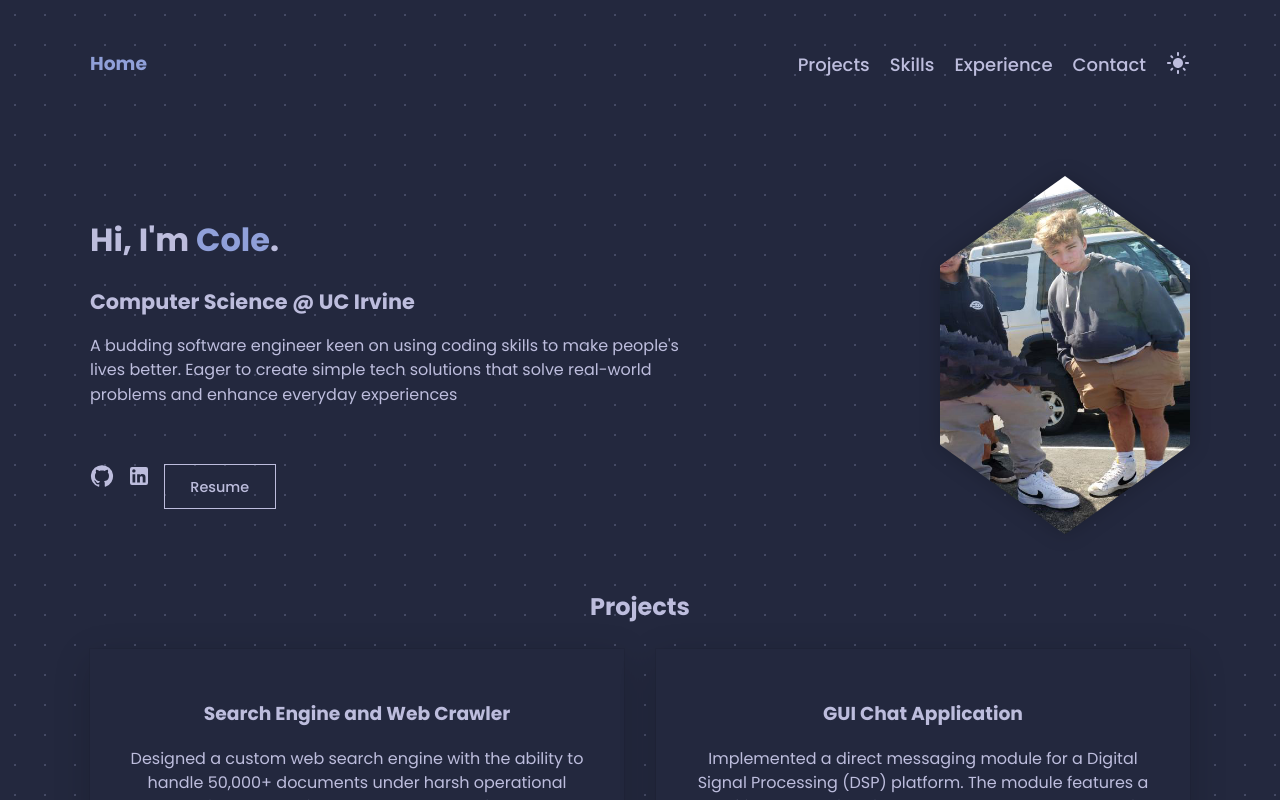
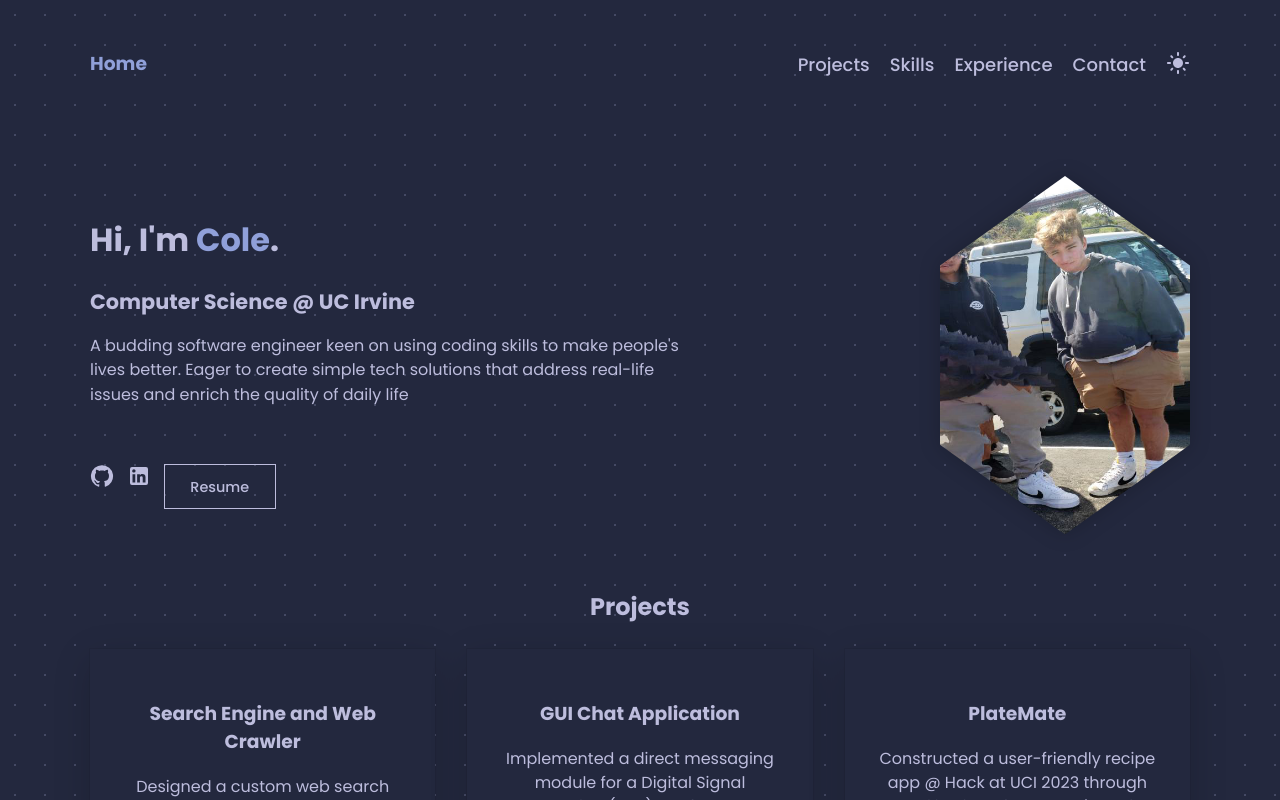
Before and after one commit to colet0227/colet0227.github.io, a React (Create React App) app: page / in a window 1280 px wide. Built offline with nearby package versions, Linux system fonts and the light colour scheme.

Commit message:
updated portfolio

```diff
--- a/src/components/Skills/Skills.js
+++ b/src/components/Skills/Skills.js
@@ -2,7 +2,7 @@ import uniqid from 'uniqid'
 import { skills } from '../../portfolio'
 import './Skills.css'
 
-import { SiPython, SiCplusplus, SiJavascript, SiHtml5, SiCss3, SiSwift, SiReact, SiGit, SiVisualstudiocode, SiJupyter, SiXcode, SiVim } from "react-icons/si";
+import { SiPython, SiCplusplus, SiJavascript, SiHtml5, SiCss3, SiSwift, SiReact, SiGit, SiVisualstudiocode, SiJupyter, SiXcode, SiVim, SiFlask } from "react-icons/si";
 import { DiJava } from "react-icons/di";
 
 const skillIcons = {
@@ -18,7 +18,8 @@ const skillIcons = {
   'Visual Studio Code': <SiVisualstudiocode size = {30}/>,
   'Jupyter Notebook': <SiJupyter size = {30}/>,
   Xcode: <SiXcode size = {30}/>,
-  Vim: <SiVim size = {30}/>
+  Vim: <SiVim size = {30}/>,
+  Flask: <SiFlask size = {30}/>
 };
 
 const Skills = () => {
--- a/src/portfolio.js
+++ b/src/portfolio.js
@@ -13,7 +13,7 @@ const about = {
   name: 'Cole',
   role: 'Computer Science @ UC Irvine',
   description:
-    'A budding software engineer keen on using coding skills to make people\'s lives better. Eager to create simple tech solutions that solve real-world problems and enhance everyday experiences',
+    'A budding software engineer keen on using coding skills to make people\'s lives better. Eager to create simple tech solutions that address real-life issues and enrich the quality of daily life',
   resume: res,
   social: {
     linkedin: 'https://www.linkedin.com/in/cole-thompson-991682251/',
@@ -27,18 +27,26 @@ const projects = [
   {
     name: 'Search Engine and Web Crawler',
     description:
-      'Designed a custom web search engine with the ability to handle 50,000+ documents under harsh operational constraints and having a query response time under 300ms. Developed an indexer to create an inverted index for the corpus using stemming for better textual matches. The search leveraged tf-idf calculations and rankings based on relevance for a subset of the UCI web domain.',
-    stack: ['Visual Studio Code', 'Beautiful Soup', 'Python', 'HTML', 'CSS', 'NLTK', 'Hashlib', 'Git'],
-    sourceCode: 'https://colet0227.github.io/',
-    livePreview: 'https://colet0227.github.io/',
+      'Designed a custom web search engine with the ability to handle 50,000+ documents under harsh operational constraints and having a query response time under 300ms. Incorporated partial indexing to save memory usage and leveraged the Snowball Stemmer for better textual matches. Improved ranking accuracy for a subset of the UCI web domain through tf-idf scoring and cosine similarity in addition to assigning weights for HTML tags. Used sim-hashing to detect near duplicate pages.',
+    stack: ['Visual Studio Code', 'Beautiful Soup', 'Python', 'Flask', 'HTML', 'CSS', 'NLTK', 'Hashlib', 'Git'],
+    sourceCode: 'https://github.com/colet0227/Search_Engine',
+    livePreview: '',
   },
   {
     name: 'GUI Chat Application',
     description:
       'Implemented a direct messaging module for a Digital Signal Processing (DSP) platform. The module features a user-friendly GUI via Tkinter, stores messages locally using filesystem insights, and allows real-time communication between users through socket programming.',
     stack: ['IDLE', 'Python', 'Tkinter', 'Git'],
-    sourceCode: 'https://colet0227.github.io/',
-    livePreview: 'https://colet0227.github.io/',
+    sourceCode: 'https://github.com/colet0227/Messenger-App-Tkinter',
+    livePreview: '',
+  },
+  {
+    name: 'PlateMate',
+    description:
+      'Constructed a user-friendly recipe app @ Hack at UCI 2023 through the utilization of Edamam\'s Recipe Search API and Swift. Implemented backend services using Python and FastAPI for effective data handling and processing. Used Xcode as the primary tool for app development, debugging, and deployment on iOS devices.',
+    stack: ['Xcode', 'Swift', 'Python', 'Edamam API', 'FastAPI', 'Git'],
+    sourceCode: 'https://github.com/colet0227/PlateMate',
+    livePreview: 'https://devpost.com/software/platemate-3mdz2x',
   },
 ]
 
@@ -78,7 +86,8 @@ const skills = [
   'Visual Studio Code',
   'Jupyter Notebook',
   'Xcode',
-  'Vim'
+  'Vim',
+  'Flask'
 ]
 
 const contact = {
```
